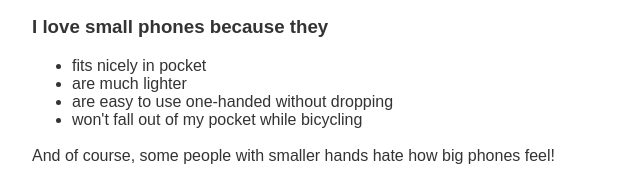
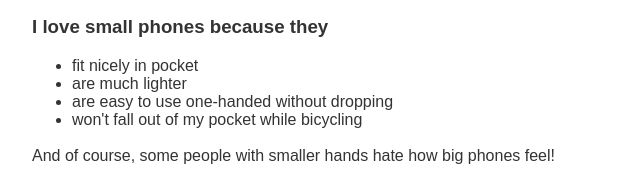
Before and after one commit to ericmigi/smallandroidphone.com, a plain HTML site: page index.html in a window 1280 px wide. Shown: the part 531-711 px from the top of the page, 308-948 px from the left. Drawn offline with Linux system fonts and the light colour scheme.

Commit message:
Fix pluralization typo

```diff
--- a/index.html
+++ b/index.html
@@ -183,7 +183,7 @@
     <p>My name is <a class="external" target="_blank" href="https://twitter.com/ericmigi">Eric Migicovsky</a> and I love small phones. It’s weird because I am 6’6” but I never enjoyed using a large phone. I loved the Sony Xperia Compact series. <a class="external" target="_blank" href="https://www.theverge.com/2015/10/16/9549247/sony-xperia-z5-review-compact-android">RIP</a>...</p>
     <h3>I love small phones because they</h3>
     <ul>
-    <li>fits nicely in pocket</li>
+    <li>fit nicely in pocket</li>
     <li>are much lighter</li>
     <li>are easy to use one-handed without dropping</li>
     <li>won't fall out of my pocket while bicycling</li>
```
